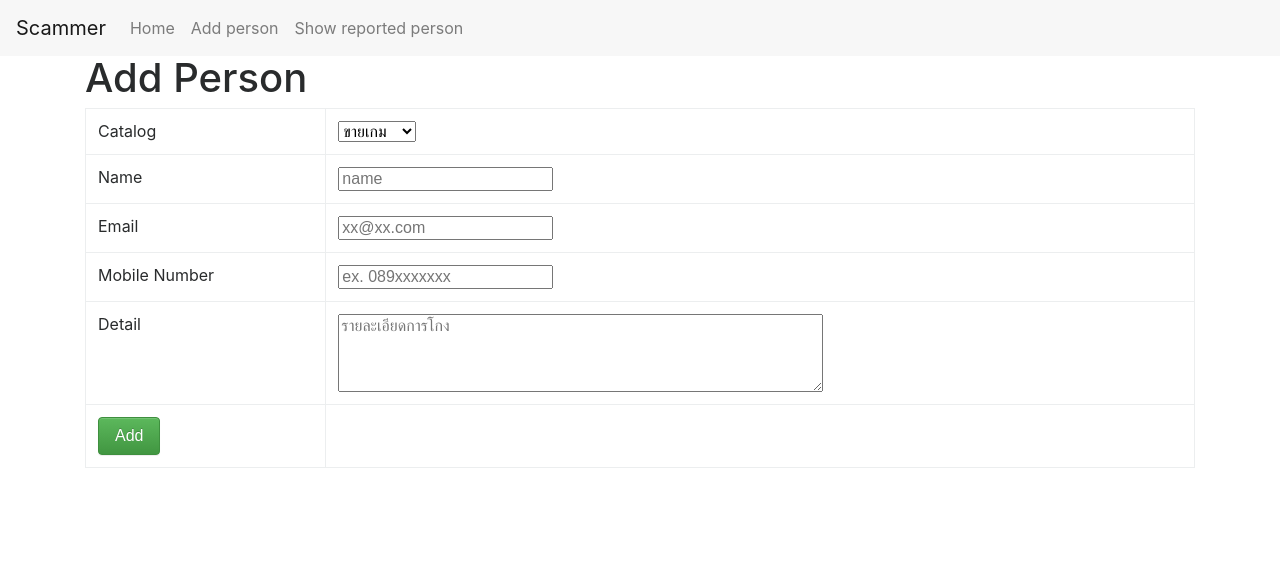
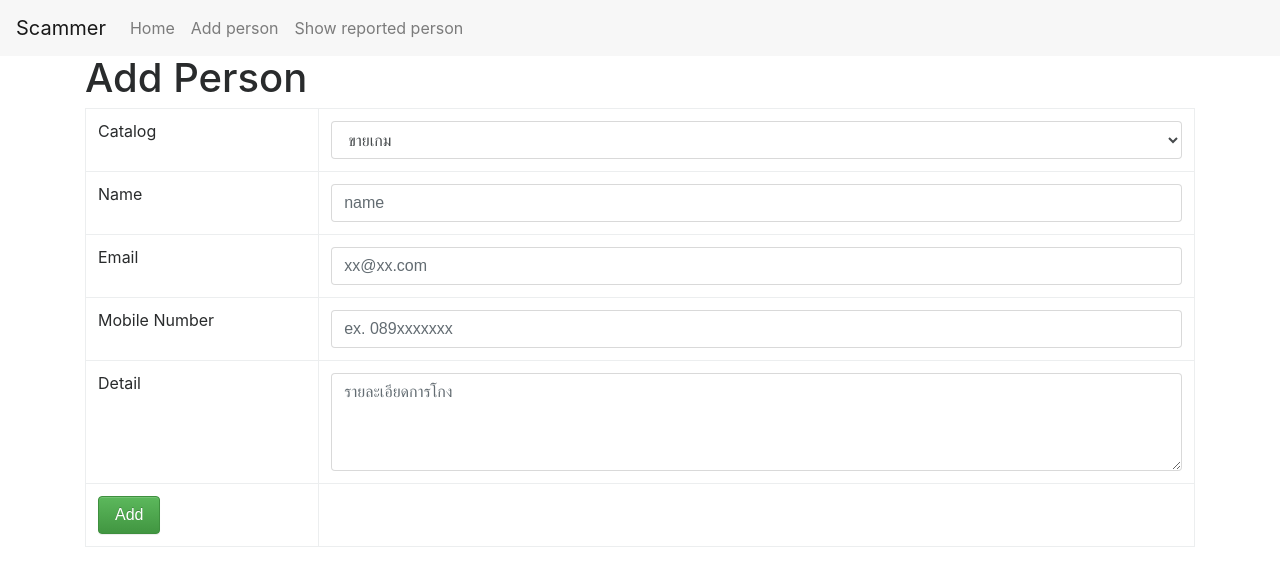
Before and after one commit to sovernut/scammerlist, a Django app: page /add_p in a window 1280 px wide. Shown: the top 586 px of the page. Run offline with Django 3.2, Linux system fonts and the light colour scheme; data comes from the database, SQL or seed files in the repository; both versions use the stored data as it was after the commit; some libraries are stand-ins or nearby versions.

Commit message:
change text and style in html

```diff
--- a/scammerlist/templates/scammerlist/add.html
+++ b/scammerlist/templates/scammerlist/add.html
@@ -20,7 +20,7 @@
       <tbody>
         <tr>
           <td>Catalog</td>
-          <td><select name="catalog" id="catalog" >
+          <td><select class="form-control" name="catalog" id="catalog" >
             {% for a in catalog_all %}
                 <option value="{{ a.id }}">{{ a }}</option>
             {% endfor %}
@@ -28,19 +28,19 @@
         </tr>
         <tr>
           <td>Name</td>
-          <td><input type="text" id="name" name="name" placeholder="name" required="required"></td>
+          <td><input type="text" class="form-control" id="name" name="name" placeholder="name" required="required"></td>
         </tr>
         <tr>
           <td>Email</td>
-          <td><input type="email" id="email" name="email" placeholder="xx@xx.com" required="required"></td>
+          <td><input type="email" class="form-control" id="email" name="email" placeholder="xx@xx.com" required="required"></td>
         </tr>
         <tr>
           <td>Mobile Number</td>
-          <td><input type="number" id="mobile" name="mobile" placeholder="ex. 089xxxxxxx" required="required"></td>
+          <td><input type="number" class="form-control" id="mobile" name="mobile" placeholder="ex. 089xxxxxxx" required="required"></td>
         </tr>
         <tr>
           <td>Detail</td>
-          <td><textarea rows="4" cols="50" type="text" id="detail" name="detail" placeholder="รายละเอียดการโกง" required="required"></textarea></td>
+          <td><textarea rows="4" cols="50" class="form-control" type="text" id="detail" name="detail" placeholder="รายละเอียดการโกง" required="required"></textarea></td>
         </tr>
         <tr>
             <td><input type="submit" class="btn btn-success" id="add_btn" value="Add"></td>
--- a/scammerlist/templates/scammerlist/detail_sub.html
+++ b/scammerlist/templates/scammerlist/detail_sub.html
@@ -25,7 +25,7 @@
         </p>
 
 
-           ไม่เป็นความจริง ? <a href="{% url 'person_report' person.id %}"><input type="submit" class="btn btn-danger" id="report_btn" value="Report"></a>
+           บุคคลนี้ไม่ได้โกง  ? สามารถกด report ได้ที่ด้านล่าง<br> <a href="{% url 'person_report' person.id %}"><input type="submit" class="btn btn-danger" id="report_btn" value="Report"></a>
            {% if person.report_set.count == 0 %}
            <br><p>This person has been reported :  {{ person.report_set.count }} timed.</p>
            {% else %}
```
Also changed, not shown: db.sqlite3.
